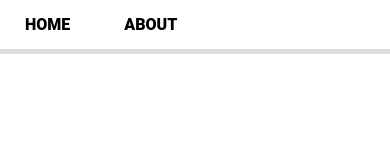
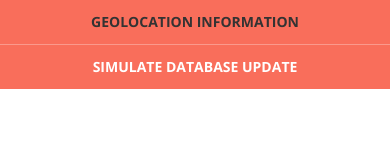
Before and after one commit to AndrewKishino/showcase, a website: page client/index.html in a window 390 px wide. Drawn offline with nearby package versions, Linux system fonts and the light colour scheme; files that its build step writes are made by us from their sources.

Commit message:
Refactor navigation and header directive

```diff
--- a/client/components/header/header.directive.html
+++ b/client/components/header/header.directive.html
@@ -1,8 +1,8 @@
 <header class="header">
-  <nav class="shift">
+  <nav id='cssmenu'>
     <ul>
-      <li><a href="#">Home</a></li>
-      <li><a href="#">About</a></li>
+       <li class='geoTable active'><a href='#'><span>Geolocation Information</span></a></li>
+       <li class='dbUpdate last'><a href='#'><span>Simulate Database Update</span></a></li>
     </ul>
   </nav>
 </header>
--- a/client/components/header/header.directive.js
+++ b/client/components/header/header.directive.js
@@ -27,6 +27,26 @@
     return directive;
 
     function link(scope, elem, attrs) {
+      var geoTable = document.querySelector('.geoTable');
+      var dbUpdate = document.querySelector('.dbUpdate');
+
+      geoTable.addEventListener('click', function(e) {
+        e.preventDefault();
+        var c = dbUpdate.classList.contains('active');
+        if (c) {
+          dbUpdate.classList.remove('active');
+          geoTable.classList.add('active');
+        }
+      });
+
+      dbUpdate.addEventListener('click', function(e) {
+        e.preventDefault();
+        var c = geoTable.classList.contains('active');
+        if (c) {
+          geoTable.classList.remove('active');
+          dbUpdate.classList.add('active');
+        }
+      });
     }
   }
 
--- a/client/index.html
+++ b/client/index.html
@@ -13,9 +13,9 @@
   <script src="lib/angular-sanitize/angular-sanitize.min.js"></script>
 </head>
 <body>
-  <header-directive></header-directive><!-- /header -->
+  <header-directive></header-directive>
   <div ui-view></div>
-  <footer-directive></footer-directive><!-- /footer -->
+  <footer-directive></footer-directive>
   <script src="app.js"></script>
   <script src="components/header/header.directive.js"></script>
   <script src="components/footer/footer.directive.js"></script>
--- a/client/sass/_components.header.scss
+++ b/client/sass/_components.header.scss
@@ -1,73 +1,122 @@
-// NAVIGATION
-nav {
+@import url(http://fonts.googleapis.com/css?family=Open+Sans:700);
+#cssmenu {
+  background: #f96e5b;
+  width: auto;
+}
+#cssmenu ul {
+  list-style: none;
+  text-align: center;
+  margin: 0;
+  padding: 0;
+  line-height: 1;
+  display: block;
+  zoom: 1;
+}
+#cssmenu ul:after {
+  content: " ";
+  display: block;
+  font-size: 0;
+  height: 0;
+  clear: both;
+  visibility: hidden;
+}
+#cssmenu ul li {
+  display: inline-block;
+  padding: 0;
+  margin: 0;
+}
+#cssmenu.align-right ul li {
+  float: right;
+}
+#cssmenu.align-center ul {
+  text-align: center;
+}
+#cssmenu ul li a {
+  color: #ffffff;
+  text-decoration: none;
+  display: block;
+  padding: 15px 25px;
+  font-family: 'Open Sans', sans-serif;
+  font-weight: 700;
+  text-transform: uppercase;
+  font-size: 14px;
+  position: relative;
+  -webkit-transition: color .25s;
+  -moz-transition: color .25s;
+  -ms-transition: color .25s;
+  -o-transition: color .25s;
+  transition: color .25s;
+}
+#cssmenu ul li a:hover {
+  color: #333333;
+}
+#cssmenu ul li a:hover:before {
   width: 100%;
-  background: #fff;
-  box-shadow: 0px 5px 0px #dedede;
-  ul {
-    list-style: none;
-    padding: 0px;
-    margin: 0px;
-    li {
-      display: inline-block;
-      a {
-        display: block;
-        padding: 15px;
-        text-decoration: none;
-        color: #000;
-        font-weight: 800;
-        text-transform: uppercase;
-        margin: 0 10px;
-        transition: all .5s;
-        &:after, &:before {
-          transition: all .5s;
-        }
-        &:hover {
-          color: #555;
-        }
-      }
-    }
+}
+#cssmenu ul li a:after {
+  content: "";
+  display: block;
+  position: absolute;
+  right: -3px;
+  top: 19px;
+  height: 6px;
+  width: 6px;
+  background: #ffffff;
+  opacity: .5;
+}
+#cssmenu ul li a:before {
+  content: "";
+  display: block;
+  position: absolute;
+  left: 0;
+  bottom: 0;
+  height: 3px;
+  width: 0;
+  background: #333333;
+  -webkit-transition: width .25s;
+  -moz-transition: width .25s;
+  -ms-transition: width .25s;
+  -o-transition: width .25s;
+  transition: width .25s;
+}
+#cssmenu ul li.last > a:after,
+#cssmenu ul li:last-child > a:after {
+  display: none;
+}
+#cssmenu ul li.active a {
+  color: #333333;
+}
+#cssmenu ul li.active a:before {
+  width: 100%;
+}
+#cssmenu.align-right li.last > a:after,
+#cssmenu.align-right li:last-child > a:after {
+  display: block;
+}
+#cssmenu.align-right li:first-child a:after {
+  display: none;
+}
+@media screen and (max-width: 768px) {
+  #cssmenu ul li {
+    float: none;
+    display: block;
+  }
+  #cssmenu ul li a {
+    width: 100%;
+    text-align: center;
+    -moz-box-sizing: border-box;
+    -webkit-box-sizing: border-box;
+    box-sizing: border-box;
+    border-bottom: 1px solid #fb998c;
+  }
+  #cssmenu ul li.last > a,
+  #cssmenu ul li:last-child > a {
+    border: 0;
+  }
+  #cssmenu ul li a:after {
+    display: none;
+  }
+  #cssmenu ul li a:before {
+    display: none;
   }
 }
-
-// SHIFT
-nav.shift ul li a {
-  position:relative;
-  z-index: 1;
-  &:hover {
-    color: #FFF;
-  }
-  &:after {
-    display: block;
-    position: absolute;
-    top: 0;
-    left: 0;
-    bottom: 0;
-    right: 0;
-    margin: auto;
-    width: 100%;
-    height: 1px;
-    content: '.';
-    color: transparent;
-    background: #345FCA;
-    visibility: none;
-    opacity: 0;
-    z-index: -1;
-  }
-  &:hover:after {
-    opacity: 1;
-    visibility: visible;
-    height: 100%;
-  }
-}
-
-.is-selected {
-  background: #345FCA;
-  a {
-    color: #FFF;
-  }
-}
-
-// HEADER TITLE
-.header_title {
-
-}
```
